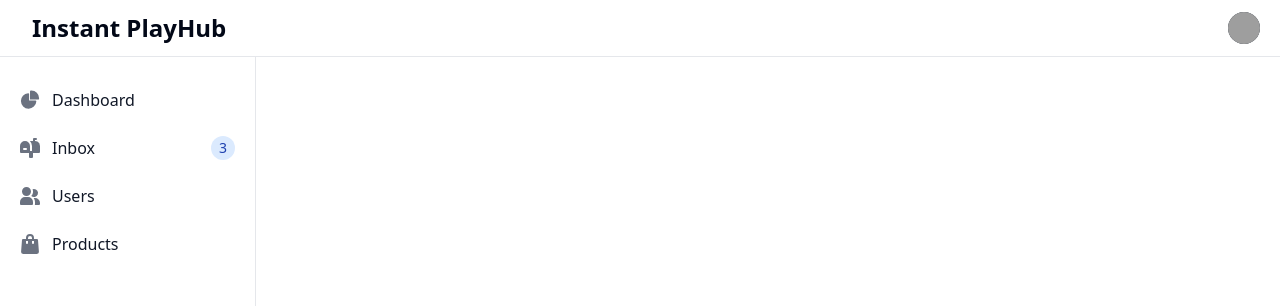
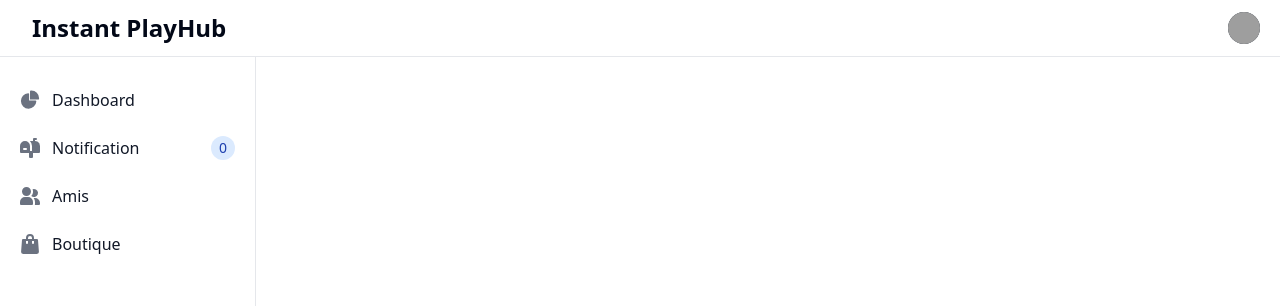
Before and after one commit to nicoooo972/Instant-PlayHub-front, a React (Create React App) app: page / in a window 1280 px wide. Shown: the top 306 px of the page. Built offline with nearby package versions, Linux system fonts and the light colour scheme; no server answers; grey boxes are pictures that could not be loaded.

Commit message:
modification sidebar

```diff
--- a/src/components/Sidebar.tsx
+++ b/src/components/Sidebar.tsx
@@ -21,8 +21,8 @@ const Sidebar: React.FC = () => {
                <svg className="flex-shrink-0 w-5 h-5 text-gray-500 transition duration-75 dark:text-gray-400 group-hover:text-gray-900 dark:group-hover:text-white" aria-hidden="true" xmlns="http://www.w3.org/2000/svg" fill="currentColor" viewBox="0 0 20 20">
                   <path d="m17.418 3.623-.018-.008a6.713 6.713 0 0 0-2.4-.569V2h1a1 1 0 1 0 0-2h-2a1 1 0 0 0-1 1v2H9.89A6.977 6.977 0 0 1 12 8v5h-2V8A5 5 0 1 0 0 8v6a1 1 0 0 0 1 1h8v4a1 1 0 0 0 1 1h2a1 1 0 0 0 1-1v-4h6a1 1 0 0 0 1-1V8a5 5 0 0 0-2.582-4.377ZM6 12H4a1 1 0 0 1 0-2h2a1 1 0 0 1 0 2Z"/>
                </svg>
-               <span className="flex-1 ms-3 whitespace-nowrap">Inbox</span>
-               <span className="inline-flex items-center justify-center w-3 h-3 p-3 ms-3 text-sm font-medium text-blue-800 bg-blue-100 rounded-full dark:bg-blue-900 dark:text-blue-300">3</span>
+               <span className="flex-1 ms-3 whitespace-nowrap">Notification</span>
+               <span className="inline-flex items-center justify-center w-3 h-3 p-3 ms-3 text-sm font-medium text-blue-800 bg-blue-100 rounded-full dark:bg-blue-900 dark:text-blue-300">0</span>
             </a>
          </li>
          <li>
@@ -30,7 +30,7 @@ const Sidebar: React.FC = () => {
                <svg className="flex-shrink-0 w-5 h-5 text-gray-500 transition duration-75 dark:text-gray-400 group-hover:text-gray-900 dark:group-hover:text-white" aria-hidden="true" xmlns="http://www.w3.org/2000/svg" fill="currentColor" viewBox="0 0 20 18">
                   <path d="M14 2a3.963 3.963 0 0 0-1.4.267 6.439 6.439 0 0 1-1.331 6.638A4 4 0 1 0 14 2Zm1 9h-1.264A6.957 6.957 0 0 1 15 15v2a2.97 2.97 0 0 1-.184 1H19a1 1 0 0 0 1-1v-1a5.006 5.006 0 0 0-5-5ZM6.5 9a4.5 4.5 0 1 0 0-9 4.5 4.5 0 0 0 0 9ZM8 10H5a5.006 5.006 0 0 0-5 5v2a1 1 0 0 0 1 1h11a1 1 0 0 0 1-1v-2a5.006 5.006 0 0 0-5-5Z"/>
                </svg>
-               <span className="flex-1 ms-3 whitespace-nowrap">Users</span>
+               <span className="flex-1 ms-3 whitespace-nowrap">Amis</span>
             </a>
          </li>
          <li>
@@ -38,7 +38,7 @@ const Sidebar: React.FC = () => {
                <svg className="flex-shrink-0 w-5 h-5 text-gray-500 transition duration-75 dark:text-gray-400 group-hover:text-gray-900 dark:group-hover:text-white" aria-hidden="true" xmlns="http://www.w3.org/2000/svg" fill="currentColor" viewBox="0 0 18 20">
                   <path d="M17 5.923A1 1 0 0 0 16 5h-3V4a4 4 0 1 0-8 0v1H2a1 1 0 0 0-1 .923L.086 17.846A2 2 0 0 0 2.08 20h13.84a2 2 0 0 0 1.994-2.153L17 5.923ZM7 9a1 1 0 0 1-2 0V7h2v2Zm0-5a2 2 0 1 1 4 0v1H7V4Zm6 5a1 1 0 1 1-2 0V7h2v2Z"/>
                </svg>
-               <span className="flex-1 ms-3 whitespace-nowrap">Products</span>
+               <span className="flex-1 ms-3 whitespace-nowrap">Boutique</span>
             </a>
          </li>
       </ul>
```
